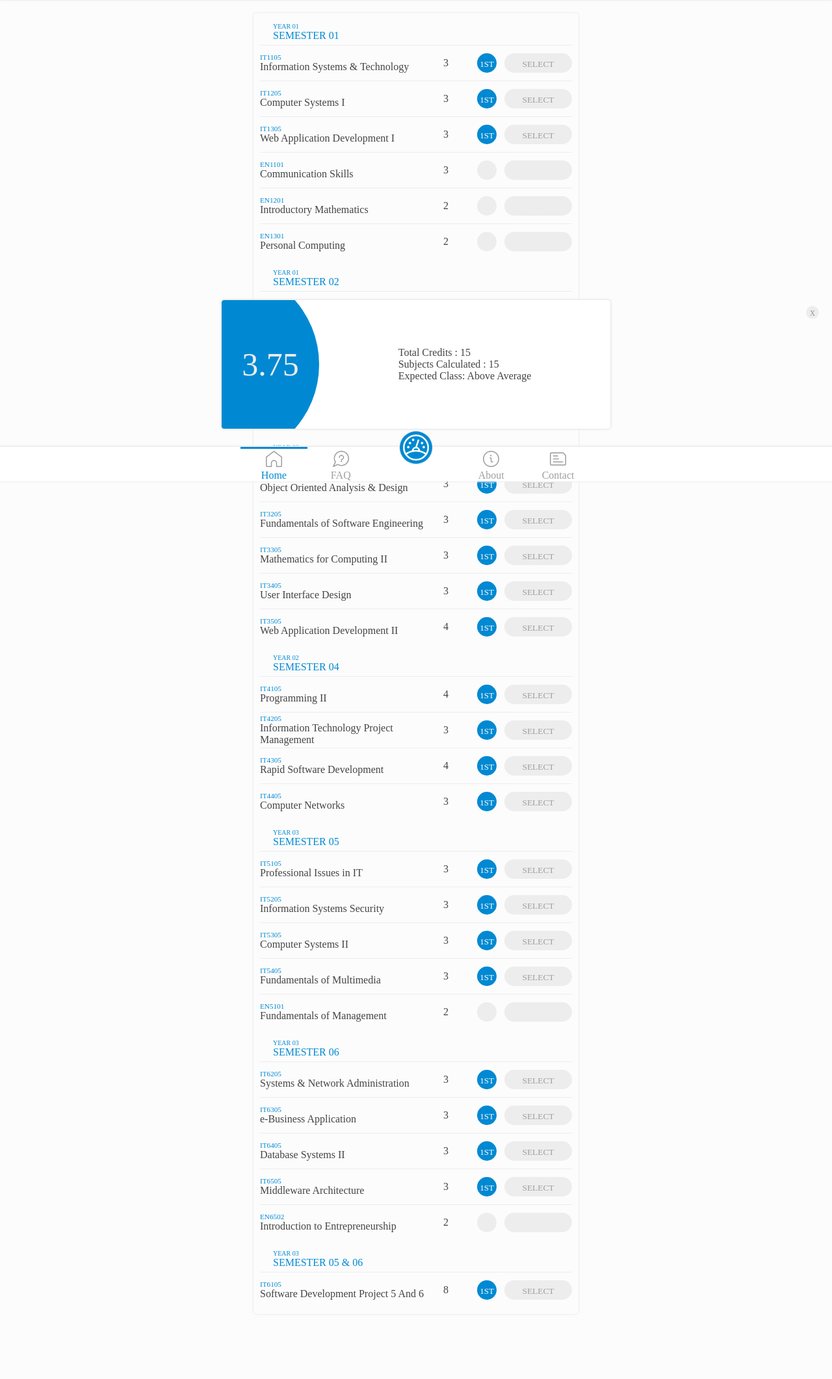
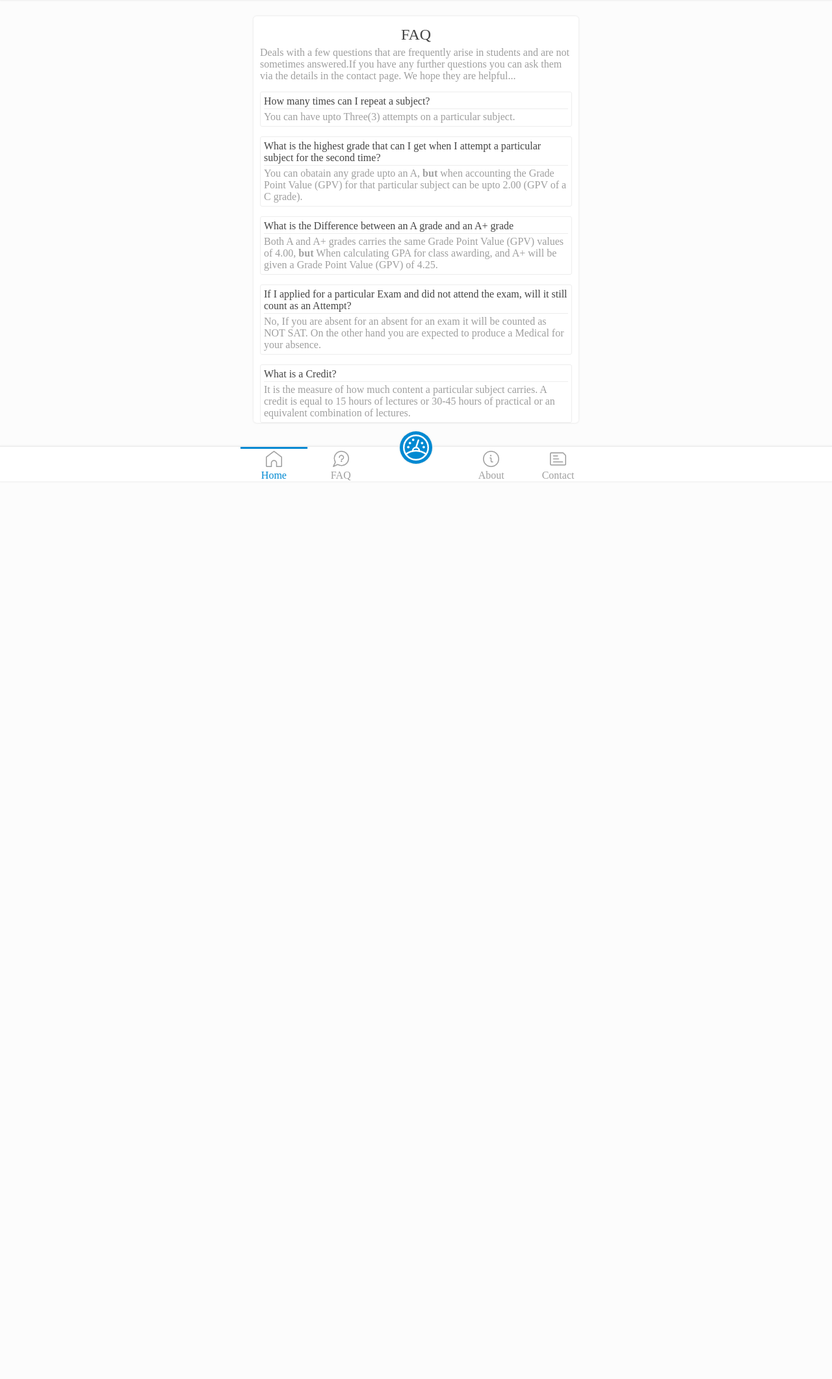
Before and after one commit to mzmarkib/bitgpa, a PHP site: page / in a window 1280 px wide. Shown: the part 59-2182 px from the top of the page at 65% size. After the commit the page ends 799 px from the top, so only its background shows below. Run offline with PHP 8.4, Linux system fonts and the light colour scheme.

Commit message:
added faq page contents and added some more functionality to the gpaResultBox

```diff
--- a/css/main.css
+++ b/css/main.css
@@ -389,6 +389,7 @@ body {
 
 .gpaBox {
   position: fixed;
+  display: none;
   bottom: 60px;
   z-index: 8;
   width: 100%;
@@ -479,4 +480,53 @@ body {
   line-height: 25px;
   font-size: 15px;
 }
+
+.page {
+  display: -webkit-box;
+  display: -ms-flexbox;
+  display: flex;
+  padding: 5px;
+  color: #444;
+}
+
+.page .container {
+  margin: auto;
+  max-width: 500px;
+  background-color: #fff;
+  -webkit-box-shadow: 0px 0px 2px 1px #ededed;
+          box-shadow: 0px 0px 2px 1px #ededed;
+  border-radius: 5px;
+}
+
+.page .title {
+  text-align: center;
+  padding: 15px 15px 5px 15px;
+  font-size: 1.5em;
+}
+
+.page .desc {
+  padding: 0 10px;
+  color: #9f9f9f;
+}
+
+.faq .faq-touple {
+  margin: 15px 10px;
+  padding: 5px;
+  border-radius: 3px;
+  border: 1px solid #ededed;
+}
+
+.faq .faq-touple:hover {
+  border: 1px solid #0089D2;
+}
+
+.faq .faq-touple .question {
+  border-bottom: 1px solid #ededed;
+  padding-bottom: 2px;
+  margin-bottom: 3px;
+}
+
+.faq .faq-touple .answer {
+  color: #9f9f9f;
+}
 /*# sourceMappingURL=main.css.map */
--- a/css/main.scss
+++ b/css/main.scss
@@ -166,6 +166,7 @@ body{
 
 .gpaBox{
     position: fixed;
+    display: none;
     bottom: 60px;
     z-index: 8;
     width: 100%;
@@ -246,3 +247,48 @@ body{
     }
 
 }
+
+
+.page{
+    display: flex;
+    padding: 5px;
+    color: $color-1;
+    .container{
+        margin: auto;
+        max-width: 500px;
+        background-color: #fff;
+        box-shadow: 0px 0px 2px 1px $color-4;
+        border-radius: 5px;
+    }
+    .title{
+        text-align: center;
+        padding: 15px 15px 5px 15px;
+        font-size: 1.5em;
+    }
+    .desc{
+        padding: 0 10px;
+        color: $color-3;
+    }
+}
+.faq{
+
+    .faq-touple{
+        margin: 15px 10px;
+        padding: 5px;
+        border-radius: 3px;
+        border: 1px solid $color-4;
+
+        &:hover{
+            border: 1px solid $color-2;
+        }
+
+        .question{
+            border-bottom: 1px solid $color-4;
+            padding-bottom: 2px;
+            margin-bottom: 3px;
+        }
+        .answer{
+            color: $color-3;
+        }
+    }
+}
--- a/index.html
+++ b/index.html
@@ -16,18 +16,45 @@
     <footer></footer>
     <main>
         <section id="home" class="page home">
-            <form action="">
+            <form id="gpaForm">
 
             </form>
         </section>
         <section class="page faq">
-            FAQ
+            <div class="container">
+                <div class="title">FAQ</div>
+                <div class="desc">Deals with a few questions that are frequently arise in students and are not sometimes answered.If you have any further questions you can ask them via the details in the contact page. We hope they are helpful...</div>
+                <div class="faq-touple">
+                    <div class="question">How many times can I repeat a subject?</div>
+                    <div class="answer">You can have upto Three(3) attempts on a particular subject.</div>
+                </div>
+                <div class="faq-touple">
+                    <div class="question">What is the highest grade that can I get when I attempt a particular subject for the second time?</div>
+                    <div class="answer">You can obatain any grade upto an A, <strong>but</strong> when accounting the Grade Point Value (GPV) for that particular subject can be upto 2.00 (GPV of a C grade).</div>
+                </div>
+                <div class="faq-touple">
+                    <div class="question">What is the Difference between an A grade and an A+ grade</div>
+                    <div class="answer">Both A and A+ grades carries the same Grade Point Value (GPV) values of 4.00, <strong>but</strong> When calculating GPA for class awarding, and A+ will be given a Grade Point Value (GPV) of 4.25.</div>
+                </div>
+                <div class="faq-touple">
+                    <div class="question">If I applied for a particular Exam and did not attend the exam, will it still count as an Attempt?</div>
+                    <div class="answer">No, If you are absent for an absent for an exam it will be counted as NOT SAT. On the other hand you are expected to produce a Medical for your absence.</div>
+                </div>
+                <div class="faq-touple">
+                    <div class="question">What is a Credit?</div>
+                    <div class="answer">It is the measure of how much content a particular subject carries. A credit is equal to 15 hours of lectures or 30-45 hours of practical or an equivalent combination of lectures.</div>
+                </div>
+            </div>
         </section>
         <section class="page about">
-            About
+            <div class="container">
+                <div class="title">About</div>
+            </div>
         </section>
         <section class="page contact">
-            Contact
+            <div class="container">
+                <div class="title">Contact</div>
+            </div>
         </section>
     </main>
 
@@ -96,14 +123,17 @@
             <div class="gpaDetails">
                 <p>Total Credits : <span id="totCredits">15</span></p>
                 <p>Subjects Calculated  : <span id="totSubjects">15</span></p>
-                <p>Expected Class: <span id="classExp">Above Average</span></p>
+                <p>Expected Class: <span id="classExp">1st Class</span></p>
             </div>
         </div>
     </div>
 
 
     <script>
-        openPage(".home");
+        //declarations
+        const gpaResultBox = new gpaBox();
+
+        openPage(".faq");
         function openPage(page){
             let pages = document.querySelectorAll(".page");
             for (let i = 0; i < pages.length; ++i) {
@@ -127,7 +157,11 @@
                     });
                     e.currentTarget.classList.add("active");
                 }else{
-                    alert('calculated');
+                    if(!gpaResultBox.status){
+                        gpaResultBox.open();
+                    }else{
+                        gpaResultBox.close();
+                    }
                 }
             });
         });
@@ -155,13 +189,12 @@
         var Prompt = new GradesPrompt();
 
         const closeBtns = document.querySelectorAll(".dialogOverlay, .promptClose");
-            closeBtns.forEach(function(closeBtn){
-                closeBtn.addEventListener("click",function(e){
-                    Prompt.close();
-                });
+
+        closeBtns.forEach(function(closeBtn){
+            closeBtn.addEventListener("click",function(e){
+                Prompt.close();
             });
-
-
+        });
 
         // Changes the Values of the SELECT button when a result is chosen
         const gradeBtns = document.querySelectorAll(".grades .grade");
@@ -217,29 +250,36 @@
             })
         }
 
+        //Object and controls for GPA result Box
+        function gpaBox () {
+            this.object = document.querySelector(".gpaBox");
+            this.status = false;
+
+
+
+            this.open = function(){
+                this.object.style.display = "block";
+                this.status =  true;
+            },
+            this.close = function(){
+                this.object.style.display = "none";
+                this.status = false;
+            }
+        }
+        //Event listener for click on the gpaResultBox close Btn
+        const gpaClose = document.querySelectorAll(".gpaClose");
+        gpaClose.forEach(function(closeBtn){
+            closeBtn.addEventListener("click",function(e){
+                gpaResultBox.close();
+            });
+        });
 
         function calculateGpa(){
             let subjects = document.getElementsByClassName("home")[0].getElementsByClassName('subject');
             // subjects = subjects.querySelectorAll('.subject');
             // console.log(subjects.length);
 
-            console.log(subjects);
-
-
-
-
-
-            // for(var i=0; i<arr[0].length; i++){
-            //     // get the gpv values and see if the chechbox is checked
-            //     console.log("a");
-            // }
-
-
-
-
-
-
-
+            console.log(document.getElementById("gpaForm").length);
         }
 
         calculateGpa();
```
Also changed, not shown: 1 other file.
